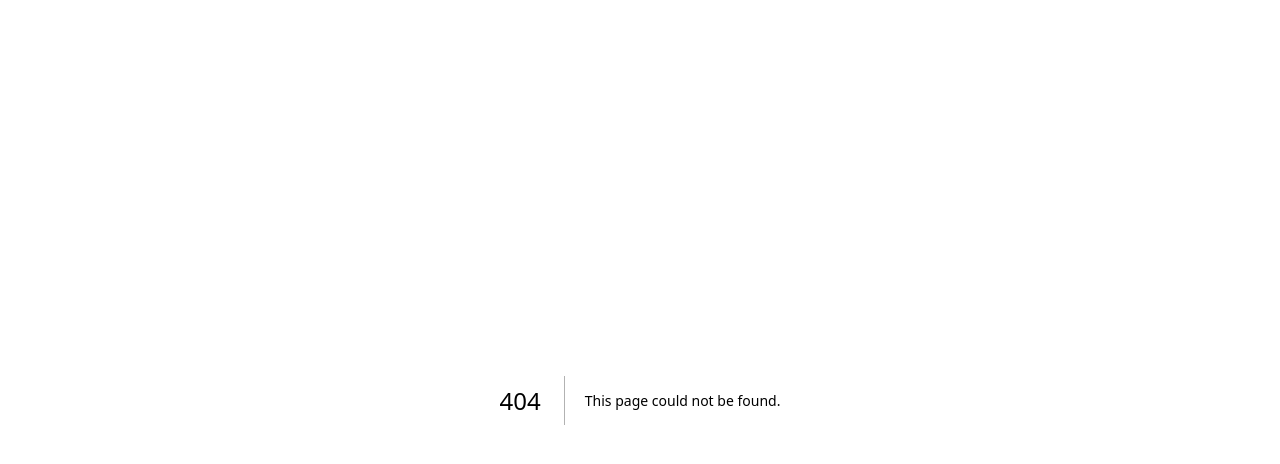
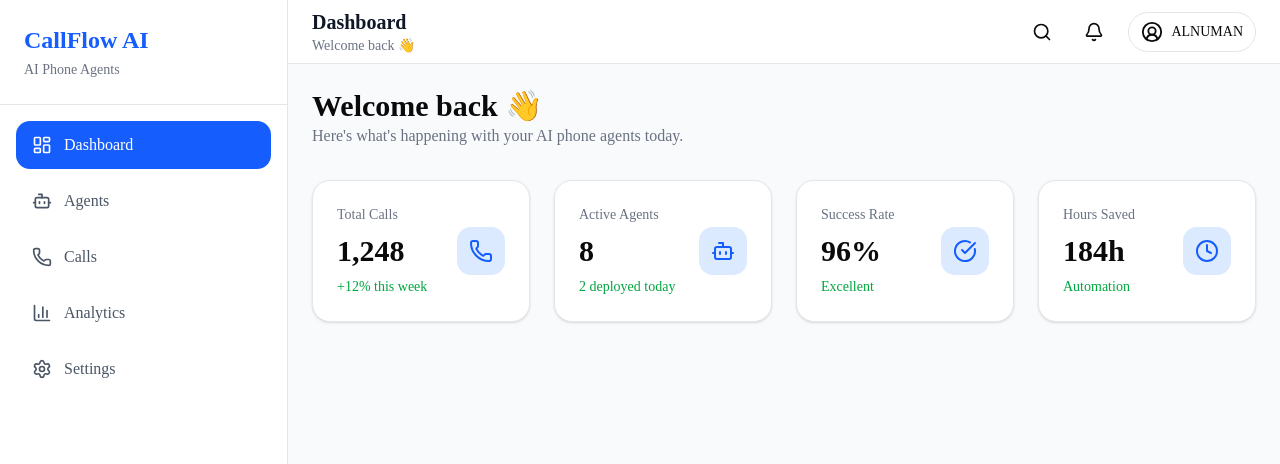
Before and after one commit to ALNOMAN090/CallFlow-AI, a Next.js app: page /dashboard in a window 1280 px wide. Before the commit this address had no page. Shown: the top 464 px of the page. Built offline with nearby package versions, Linux system fonts and the light colour scheme.

Commit message:
Build dashboard foundation

```diff
--- /dev/null
+++ b/app/dashboard/layout.tsx
@@ -0,0 +1,23 @@
+import type { ReactNode } from "react";
+import Sidebar from "@/components/layout/Sidebar";
+import Topbar from "@/components/layout/Topbar";
+
+export default function DashboardLayout({
+  children,
+}: {
+  children: ReactNode;
+}) {
+  return (
+    <div className="flex min-h-screen bg-slate-50">
+      <Sidebar />
+
+      <div className="flex min-w-0 flex-1 flex-col">
+        <Topbar />
+
+        <main className="flex-1 p-6">
+          {children}
+        </main>
+      </div>
+    </div>
+  );
+}
--- /dev/null
+++ b/app/dashboard/page.tsx
@@ -0,0 +1,53 @@
+import StatCard from "@/components/dashboard/StatCard";
+import {
+  Phone,
+  Bot,
+  CheckCircle,
+  Clock,
+} from "lucide-react";
+
+export default function DashboardPage() {
+  return (
+    <div className="space-y-8">
+      <div>
+        <h1 className="text-3xl font-bold">
+          Welcome back 👋
+        </h1>
+
+        <p className="text-gray-500">
+          Here's what's happening with your AI phone agents today.
+        </p>
+      </div>
+
+      <div className="grid gap-6 md:grid-cols-2 xl:grid-cols-4">
+        <StatCard
+          title="Total Calls"
+          value="1,248"
+          description="+12% this week"
+          icon={Phone}
+        />
+
+        <StatCard
+          title="Active Agents"
+          value="8"
+          description="2 deployed today"
+          icon={Bot}
+        />
+
+        <StatCard
+          title="Success Rate"
+          value="96%"
+          description="Excellent"
+          icon={CheckCircle}
+        />
+
+        <StatCard
+          title="Hours Saved"
+          value="184h"
+          description="Automation"
+          icon={Clock}
+        />
+      </div>
+    </div>
+  );
+}
--- /dev/null
+++ b/components/dashboard/StatCard.tsx
@@ -0,0 +1,39 @@
+import { LucideIcon } from "lucide-react";
+
+interface StatCardProps {
+  title: string;
+  value: string;
+  description: string;
+  icon: LucideIcon;
+}
+
+export default function StatCard({
+  title,
+  value,
+  description,
+  icon: Icon,
+}: StatCardProps) {
+  return (
+    <div className="rounded-2xl border border-gray-200 bg-white p-6 shadow-sm transition hover:shadow-md">
+      <div className="flex items-center justify-between">
+        <div>
+          <p className="text-sm text-gray-500">
+            {title}
+          </p>
+
+          <h3 className="mt-2 text-3xl font-bold">
+            {value}
+          </h3>
+
+          <p className="mt-2 text-sm text-green-600">
+            {description}
+          </p>
+        </div>
+
+        <div className="rounded-xl bg-blue-100 p-3">
+          <Icon className="h-6 w-6 text-blue-600" />
+        </div>
+      </div>
+    </div>
+  );
+}
--- /dev/null
+++ b/components/layout/Topbar.tsx
@@ -0,0 +1,35 @@
+"use client";
+
+import { Bell, Search, UserCircle2 } from "lucide-react";
+
+export default function Topbar() {
+  return (
+    <header className="sticky top-0 z-30 flex h-16 items-center justify-between border-b border-gray-200 bg-white px-6">
+      <div>
+        <h1 className="text-xl font-bold text-gray-900">
+          Dashboard
+        </h1>
+        <p className="text-sm text-gray-500">
+          Welcome back 👋
+        </p>
+      </div>
+
+      <div className="flex items-center gap-4">
+        <button className="rounded-lg p-2 hover:bg-gray-100">
+          <Search size={20} />
+        </button>
+
+        <button className="rounded-lg p-2 hover:bg-gray-100">
+          <Bell size={20} />
+        </button>
+
+        <div className="flex items-center gap-2 rounded-full border px-3 py-2">
+          <UserCircle2 size={22} />
+          <span className="text-sm font-medium">
+            ALNUMAN
+          </span>
+        </div>
+      </div>
+    </header>
+  );
+}
```
